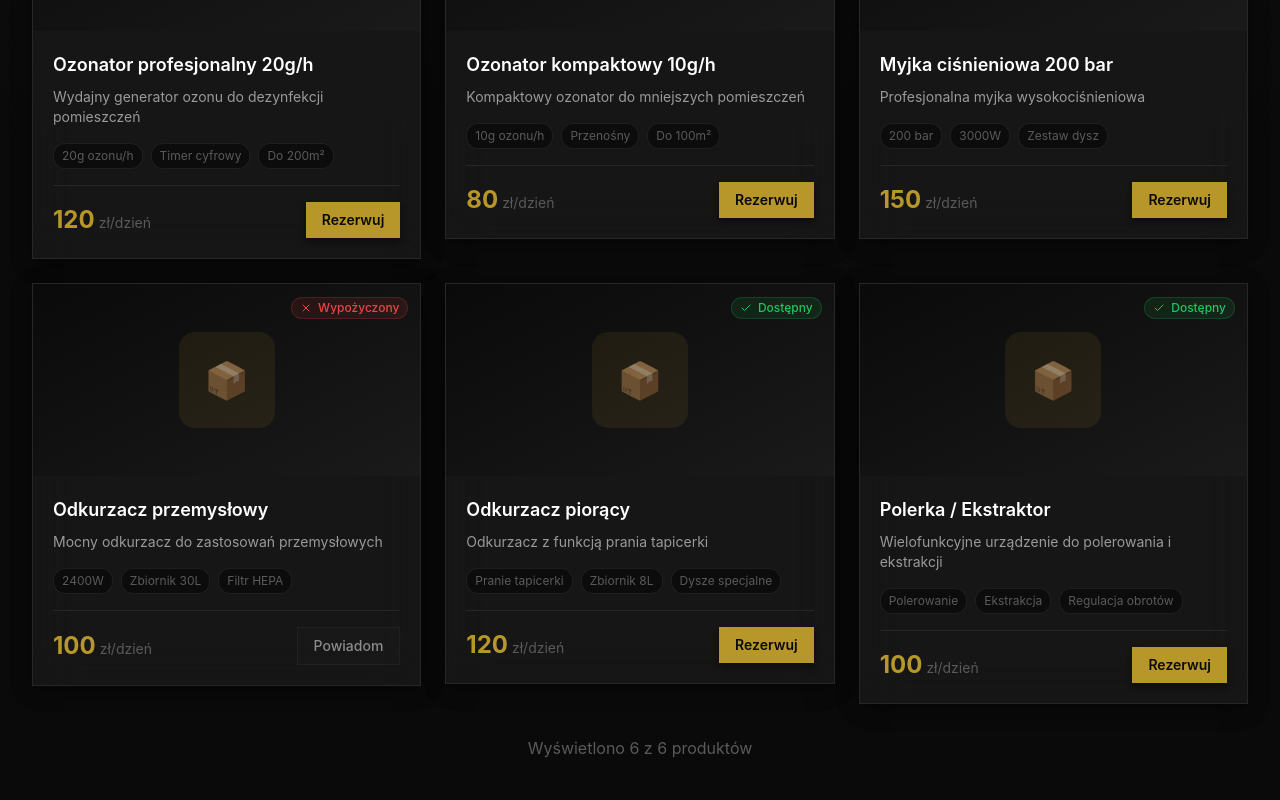
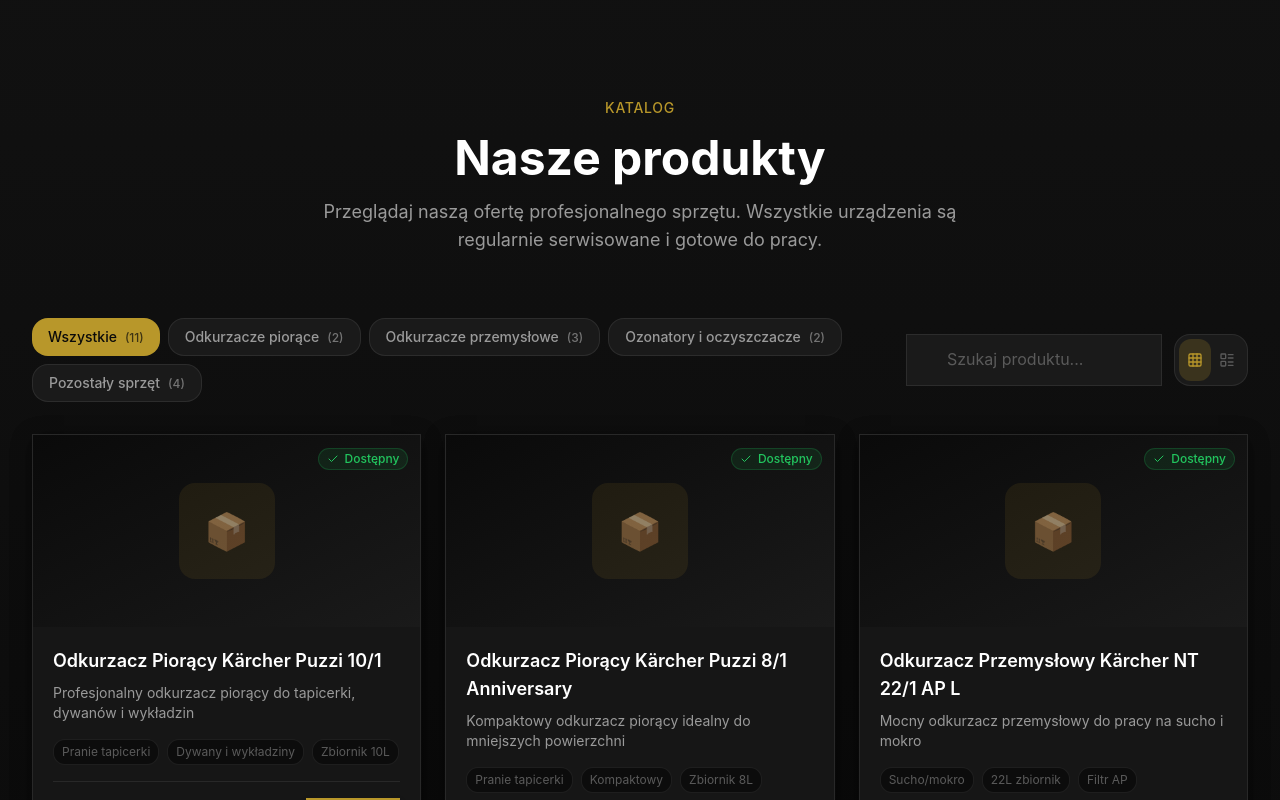
Before and after one commit to WBInCode/WB-Rent, a React app in the folder frontend/: page / in a window 1280 px wide. Shown: the part 2800-3600 px from the top of the page. Built offline with nearby package versions, Linux system fonts and the light colour scheme; the HTML template or start-up script is replaced by a standard one.

Commit message:
feat: update products with real WB-Rent pricing data

```diff
--- a/frontend/src/components/CostWidget.tsx
+++ b/frontend/src/components/CostWidget.tsx
@@ -32,7 +32,12 @@
     }
 
     const days = calculateDays(start, end);
-    return calculateRentalCost(productId, days, delivery);
+
+    // Check if it's a weekend rental (Fri-Mon)
+    const startDay = start.getDay();
+    const isWeekend = startDay === 5 && days <= 3; // Friday start, max 3 days
+
+    return calculateRentalCost(productId, days, delivery, isWeekend);
   }, [productId, startDate, endDate, delivery]);
 
   // Reset product when category changes
--- a/frontend/src/data/products.ts
+++ b/frontend/src/data/products.ts
@@ -1,10 +1,17 @@
-// Demo product data for the application
+// WB-Rent - Real product data based on actual pricing
 export interface Product {
   id: string;
   name: string;
   description: string;
   categoryId: string;
   pricePerDay: number;
+  priceNextDay: number;
+  priceWeekend: number;
+  includedAccessories: string[];
+  optionalAccessories: string[];
+  accessoryPrice?: number;
+  transportPrice: number;
+  weekendPickupFee: number;
   features: string[];
   available: boolean;
 }
@@ -18,79 +25,210 @@
 
 export const categories: Category[] = [
   {
-    id: 'ozonatory',
-    name: 'Ozonatory',
-    description: 'Profesjonalne generatory ozonu do dezynfekcji i usuwania zapachów',
+    id: 'odkurzacze-piorace',
+    name: 'Odkurzacze piorące',
+    description: 'Profesjonalne odkurzacze do prania tapicerki, dywanów i wykładzin',
+    icon: 'sparkles',
+  },
+  {
+    id: 'odkurzacze-przemyslowe',
+    name: 'Odkurzacze przemysłowe',
+    description: 'Wydajne odkurzacze do zastosowań przemysłowych i budowlanych',
     icon: 'wind',
   },
   {
-    id: 'sprzet-czyszczacy',
-    name: 'Sprzęt czyszczący',
-    description: 'Wydajne urządzenia do kompleksowego czyszczenia',
-    icon: 'sparkles',
+    id: 'ozonatory',
+    name: 'Ozonatory i oczyszczacze',
+    description: 'Generatory ozonu i oczyszczacze powietrza do dezynfekcji',
+    icon: 'cloud',
+  },
+  {
+    id: 'pozostale',
+    name: 'Pozostały sprzęt',
+    description: 'Parownice, myjki do okien i inny sprzęt czyszczący',
+    icon: 'wrench',
   },
 ];
 
 export const products: Product[] = [
-  // Ozonatory
+  // Odkurzacze piorące
   {
-    id: 'ozonator-20g',
-    name: 'Ozonator profesjonalny 20g/h',
-    description: 'Wydajny generator ozonu do dezynfekcji pomieszczeń',
-    categoryId: 'ozonatory',
-    pricePerDay: 120,
-    features: ['20g ozonu/h', 'Timer cyfrowy', 'Do 200m²'],
+    id: 'puzzi-10-1',
+    name: 'Odkurzacz Piorący Kärcher Puzzi 10/1',
+    description: 'Profesjonalny odkurzacz piorący do tapicerki, dywanów i wykładzin',
+    categoryId: 'odkurzacze-piorace',
+    pricePerDay: 45,
+    priceNextDay: 45,
+    priceWeekend: 150,
+    includedAccessories: ['2x 100g środek czyszczący Kärcher RM 760'],
+    optionalAccessories: ['środek czyszczący Kärcher RM 780'],
+    accessoryPrice: 10,
+    transportPrice: 20,
+    weekendPickupFee: 30,
+    features: ['Pranie tapicerki', 'Dywany i wykładziny', 'Zbiornik 10L'],
     available: true,
   },
   {
-    id: 'ozonator-10g',
-    name: 'Ozonator kompaktowy 10g/h',
-    description: 'Kompaktowy ozonator do mniejszych pomieszczeń',
-    categoryId: 'ozonatory',
-    pricePerDay: 80,
-    features: ['10g ozonu/h', 'Przenośny', 'Do 100m²'],
+    id: 'puzzi-8-1',
+    name: 'Odkurzacz Piorący Kärcher Puzzi 8/1 Anniversary',
+    description: 'Kompaktowy odkurzacz piorący idealny do mniejszych powierzchni',
+    categoryId: 'odkurzacze-piorace',
+    pricePerDay: 40,
+    priceNextDay: 40,
+    priceWeekend: 130,
+    includedAccessories: ['2x 100g środek czyszczący Kärcher RM 760'],
+    optionalAccessories: ['środek czyszczący Kärcher RM 780'],
+    accessoryPrice: 10,
+    transportPrice: 20,
+    weekendPickupFee: 30,
+    features: ['Pranie tapicerki', 'Kompaktowy', 'Zbiornik 8L'],
     available: true,
   },
-  // Sprzęt czyszczący
+  // Odkurzacze przemysłowe
   {
-    id: 'myjka-200bar',
-    name: 'Myjka ciśnieniowa 200 bar',
-    description: 'Profesjonalna myjka wysokociśnieniowa',
-    categoryId: 'sprzet-czyszczacy',
-    pricePerDay: 150,
-    features: ['200 bar', '3000W', 'Zestaw dysz'],
+    id: 'nt-22-1',
+    name: 'Odkurzacz Przemysłowy Kärcher NT 22/1 AP L',
+    description: 'Mocny odkurzacz przemysłowy do pracy na sucho i mokro',
+    categoryId: 'odkurzacze-przemyslowe',
+    pricePerDay: 60,
+    priceNextDay: 45,
+    priceWeekend: 110,
+    includedAccessories: ['worek do odkurzacza'],
+    optionalAccessories: ['Worki do odkurzacza'],
+    accessoryPrice: 15,
+    transportPrice: 20,
+    weekendPickupFee: 30,
+    features: ['Sucho/mokro', '22L zbiornik', 'Filtr AP'],
     available: true,
   },
   {
-    id: 'odkurzacz-przemyslowy',
-    name: 'Odkurzacz przemysłowy',
-    description: 'Mocny odkurzacz do zastosowań przemysłowych',
-    categoryId: 'sprzet-czyszczacy',
-    pricePerDay: 100,
-    features: ['2400W', 'Zbiornik 30L', 'Filtr HEPA'],
-    available: false,
-  },
-  {
-    id: 'odkurzacz-pioracy',
-    name: 'Odkurzacz piorący',
-    description: 'Odkurzacz z funkcją prania tapicerki',
-    categoryId: 'sprzet-czyszczacy',
-    pricePerDay: 120,
-    features: ['Pranie tapicerki', 'Zbiornik 8L', 'Dysze specjalne'],
+    id: 'nt-30-1',
+    name: 'Odkurzacz Przemysłowy Kärcher NT 30/1 Tact Te L',
+    description: 'Profesjonalny odkurzacz z automatycznym czyszczeniem filtra',
+    categoryId: 'odkurzacze-przemyslowe',
+    pricePerDay: 80,
+    priceNextDay: 60,
+    priceWeekend: 140,
+    includedAccessories: ['worek do odkurzacza'],
+    optionalAccessories: ['Worki do odkurzacza'],
+    accessoryPrice: 20,
+    transportPrice: 20,
+    weekendPickupFee: 30,
+    features: ['System Tact', '30L zbiornik', 'Auto-czyszczenie filtra'],
     available: true,
   },
   {
-    id: 'polerka-ekstraktor',
-    name: 'Polerka / Ekstraktor',
-    description: 'Wielofunkcyjne urządzenie do polerowania i ekstrakcji',
-    categoryId: 'sprzet-czyszczacy',
-    pricePerDay: 100,
-    features: ['Polerowanie', 'Ekstrakcja', 'Regulacja obrotów'],
+    id: 'ad-4-premium',
+    name: 'Odkurzacz Kominkowy Kärcher AD 4 Premium',
+    description: 'Specjalistyczny odkurzacz do popiołu z kominków i grilli',
+    categoryId: 'odkurzacze-przemyslowe',
+    pricePerDay: 40,
+    priceNextDay: 40,
+    priceWeekend: 90,
+    includedAccessories: [],
+    optionalAccessories: [],
+    transportPrice: 20,
+    weekendPickupFee: 30,
+    features: ['Do popiołu', 'Filtr metalowy', 'Zbiornik 17L'],
+    available: true,
+  },
+  // Ozonatory i oczyszczacze
+  {
+    id: 'ozonmed-pro-10g',
+    name: 'Ozonator powietrza Ozonmed Pro 10G',
+    description: 'Profesjonalny generator ozonu do dezynfekcji i usuwania zapachów',
+    categoryId: 'ozonatory',
+    pricePerDay: 25,
+    priceNextDay: 25,
+    priceWeekend: 60,
+    includedAccessories: [],
+    optionalAccessories: [],
+    transportPrice: 20,
+    weekendPickupFee: 30,
+    features: ['10g ozonu/h', 'Timer', 'Do 100m²'],
+    available: true,
+  },
+  {
+    id: 'af-100-h13',
+    name: 'Oczyszczacz Powietrza Kärcher AF 100 H13',
+    description: 'Zaawansowany oczyszczacz powietrza z filtrem HEPA H13',
+    categoryId: 'ozonatory',
+    pricePerDay: 60,
+    priceNextDay: 60,
+    priceWeekend: 130,
+    includedAccessories: [],
+    optionalAccessories: [],
+    transportPrice: 20,
+    weekendPickupFee: 30,
+    features: ['Filtr HEPA H13', 'Cichy tryb', 'Do 100m²'],
+    available: true,
+  },
+  // Pozostały sprzęt
+  {
+    id: 'dmuchawa-ab-20',
+    name: 'Dmuchawa Kärcher AB 20 Ec',
+    description: 'Akumulatorowa dmuchawa do liści i zanieczyszczeń',
+    categoryId: 'pozostale',
+    pricePerDay: 30,
+    priceNextDay: 30,
+    priceWeekend: 70,
+    includedAccessories: [],
+    optionalAccessories: [],
+    transportPrice: 20,
+    weekendPickupFee: 30,
+    features: ['Akumulatorowa', 'Lekka', 'Wydajna'],
+    available: true,
+  },
+  {
+    id: 'sg-4-4',
+    name: 'Parownica Kärcher SG 4/4',
+    description: 'Profesjonalna parownica do czyszczenia i dezynfekcji',
+    categoryId: 'pozostale',
+    pricePerDay: 65,
+    priceNextDay: 65,
+    priceWeekend: 140,
+    includedAccessories: [],
+    optionalAccessories: [],
+    transportPrice: 20,
+    weekendPickupFee: 30,
+    features: ['Para 4 bar', 'Zbiornik 4L', 'Zestaw dysz'],
+    available: true,
+  },
+  {
+    id: 'es-1-7-bp',
+    name: 'System do dezynfekcji Kärcher ES 1/7 Bp Pack',
+    description: 'Przenośny system do dezynfekcji powierzchni',
+    categoryId: 'pozostale',
+    pricePerDay: 25,
+    priceNextDay: 25,
+    priceWeekend: 60,
+    includedAccessories: ['2x 20ml Środek do dezynfekcji RM 735'],
+    optionalAccessories: ['Środek do dezynfekcji RM 735'],
+    accessoryPrice: 3,
+    transportPrice: 20,
+    weekendPickupFee: 30,
+    features: ['Akumulatorowy', 'Plecakowy', 'Do 7L'],
+    available: true,
+  },
+  {
+    id: 'wvp-10-adv',
+    name: 'Myjka Do Okien Kärcher WVP 10 Adv',
+    description: 'Profesjonalna myjka do okien z funkcją spryskiwania',
+    categoryId: 'pozostale',
+    pricePerDay: 30,
+    priceNextDay: 30,
+    priceWeekend: 70,
+    includedAccessories: ['2x 20ml środek do szyb Kärcher RM 503'],
+    optionalAccessories: ['środek do szyb Kärcher RM 503 (20ml)'],
+    transportPrice: 20,
+    weekendPickupFee: 30,
+    features: ['Akumulatorowa', 'Spryskiwacz', 'Bez smug'],
     available: true,
   },
 ];
 
-export const DELIVERY_FEE = 50; // PLN
+export const DELIVERY_FEE = 20; // PLN - transport każdą stronę
+export const WEEKEND_PICKUP_FEE = 30; // PLN - odbiór w sobotę lub niedzielę
 
 // Helper functions
 export function getProductsByCategory(categoryId: string): Product[] {
@@ -108,14 +246,33 @@
 export function calculateRentalCost(
   productId: string,
   days: number,
-  withDelivery: boolean
-): { basePrice: number; deliveryFee: number; total: number } | null {
+  withDelivery: boolean,
+  isWeekend: boolean = false,
+  weekendPickup: boolean = false
+): {
+  basePrice: number;
+  deliveryFee: number;
+  weekendPickupFee: number;
+  total: number
+} | null {
   const product = getProductById(productId);
   if (!product) return null;
 
-  const basePrice = product.pricePerDay * days;
-  const deliveryFee = withDelivery ? DELIVERY_FEE : 0;
-  const total = basePrice + deliveryFee;
+  let basePrice: number;
 
-  return { basePrice, deliveryFee, total };
+  if (isWeekend && days <= 3) {
+    // Weekend pricing (Pt-Pon)
+    basePrice = product.priceWeekend;
+  } else if (days === 1) {
+    basePrice = product.pricePerDay;
+  } else {
+    // First day + next days pricing
+    basePrice = product.pricePerDay + (product.priceNextDay * (days - 1));
+  }
+
+  const deliveryFee = withDelivery ? DELIVERY_FEE * 2 : 0; // Both ways
+  const pickupFee = weekendPickup ? WEEKEND_PICKUP_FEE : 0;
+  const total = basePrice + deliveryFee + pickupFee;
+
+  return { basePrice, deliveryFee, weekendPickupFee: pickupFee, total };
 }
--- a/frontend/src/sections/Categories.tsx
+++ b/frontend/src/sections/Categories.tsx
@@ -1,5 +1,5 @@
 import { motion } from 'framer-motion';
-import { Wind, Sparkles, ArrowRight } from 'lucide-react';
+import { Wind, Sparkles, ArrowRight, Cloud, Wrench } from 'lucide-react';
 import { Button, Card } from '@/components/ui';
 import { categories, getProductsByCategory } from '@/data/products';
 import { staggerContainerVariants, staggerItemVariants, revealVariants } from '@/lib/motion';
@@ -8,6 +8,8 @@
 const categoryIcons: Record<string, React.ElementType> = {
   wind: Wind,
   sparkles: Sparkles,
+  cloud: Cloud,
+  wrench: Wrench,
 };
 
 export function Categories() {
```
